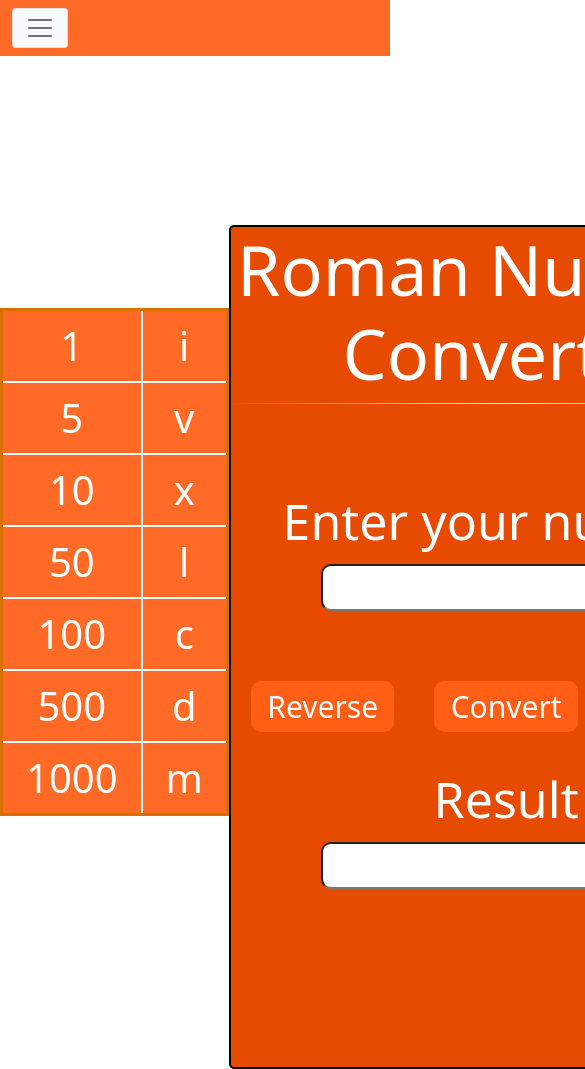
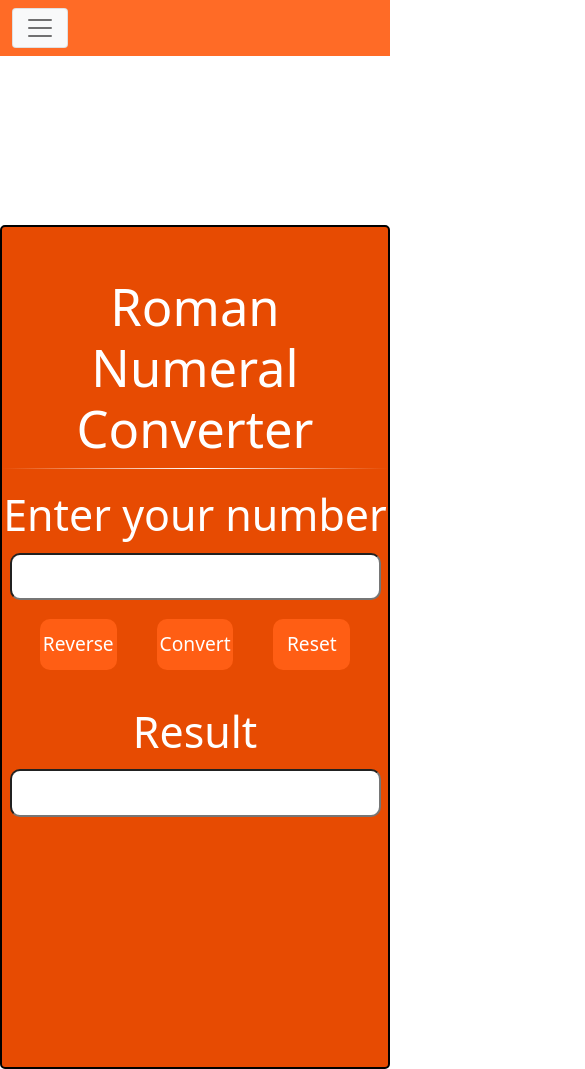
Before and after one commit to h2o-Noob/RNC, a plain HTML site: page index.html in a window 390 px wide. Shown: the top 1069 px of the page, 585 px wide, since content can reach past the window. Drawn offline with nearby package versions, Linux system fonts and the light colour scheme.

Commit message:
Completely made responsive

```diff
--- a/romCon.css
+++ b/romCon.css
@@ -1,4 +1,4 @@
-.{
+*{
     margin: 0px;
     padding: 0px;
 }
@@ -106,3 +106,34 @@ form input[type=button]:active
     border-left: 2px solid rgb(179, 57, 1);
     box-shadow: 2px 2px 10px #08080869;
 }
+
+
+@media all and (max-width: 1024px){
+    .romH1{
+        font-size: 13vw;
+        margin-top: 1em;
+    }
+
+    .romCon{
+        max-width: 100%;
+    }
+
+    .button_coantainer{
+        flex-direction: row;
+    }
+
+    form{
+        text-align: center;
+        margin-top: 0.1em;
+        font-size: 11vw;
+    }
+
+    form input[type=button]{
+        margin-top: 0px;
+        font-size: 1.2rem;
+        width: 4em;
+        margin-top: 1em;
+    }
+
+
+}
--- a/style.css
+++ b/style.css
@@ -180,4 +180,12 @@ footer
     #responsiveNav{
         display: block;
     }
+
+    .lft{
+        display: none;
+    }
+
+    .rft{
+        display: none;
+    }
 }
```
